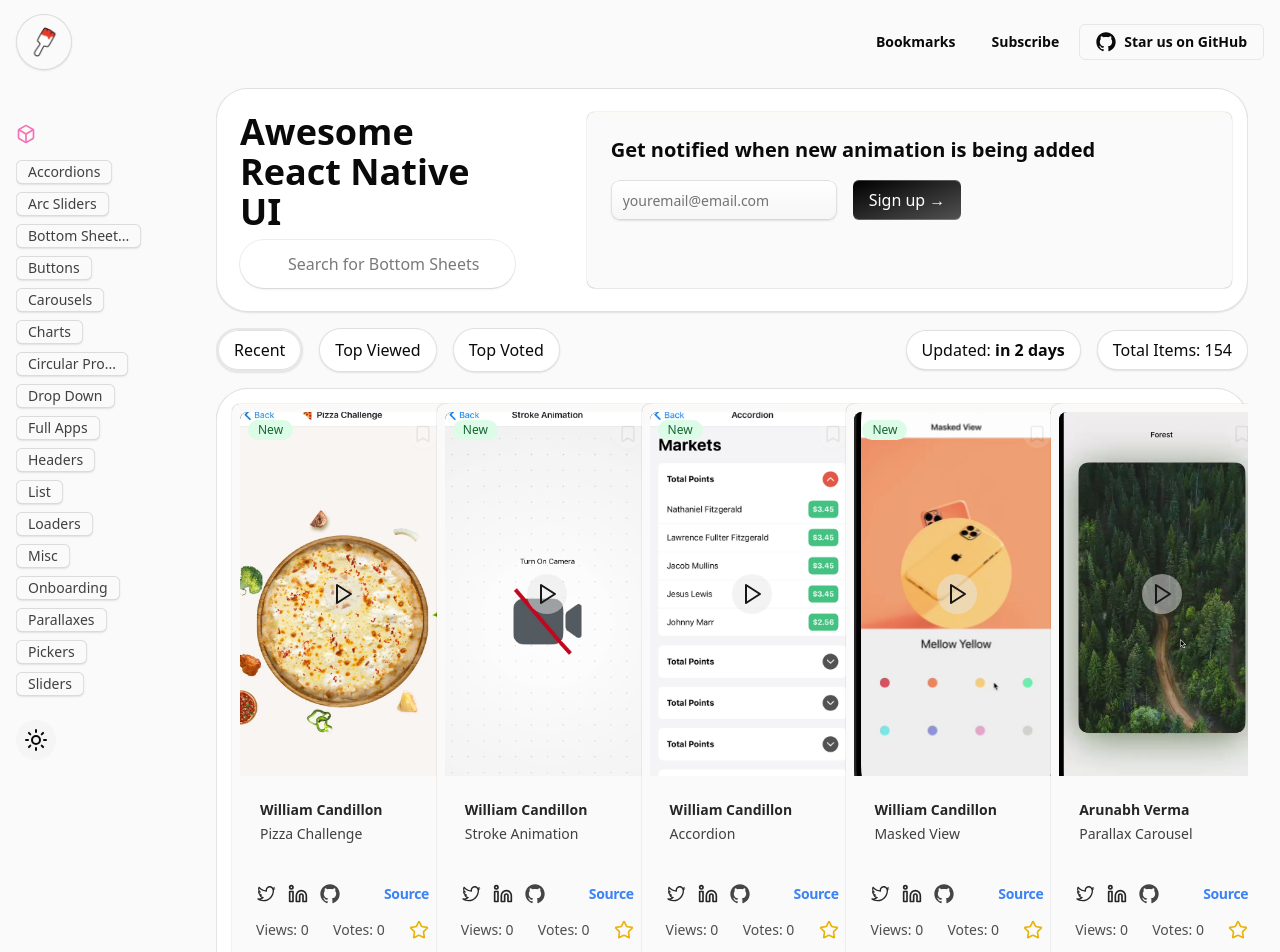
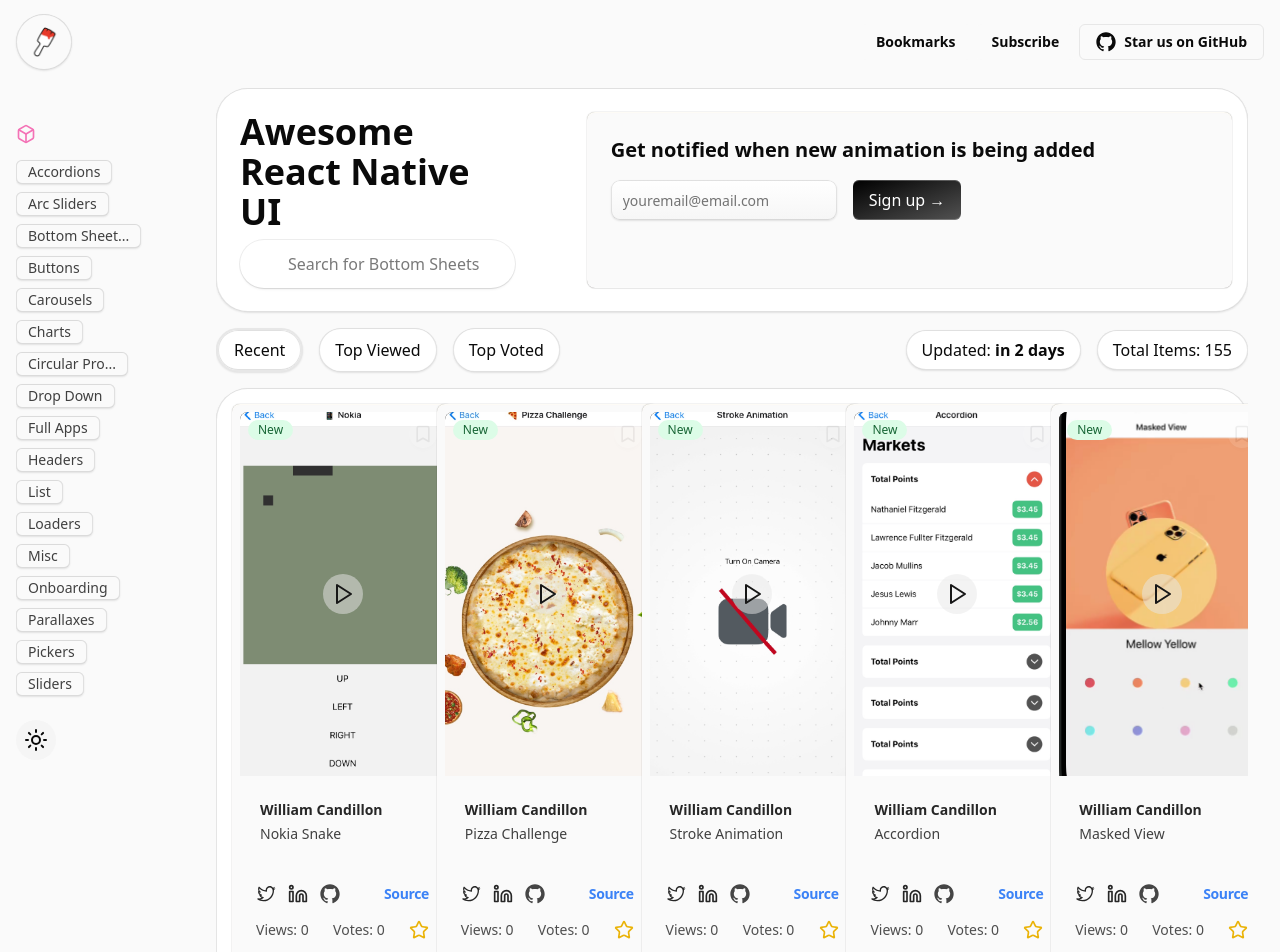
Before and after one commit to mrpmohiburrahman/awesome-react-native-ui, a Next.js app: page / in a window 1280 px wide. Shown: the top 952 px of the page. Built offline with nearby package versions, Linux system fonts and the light colour scheme; no server answers; the database is empty.

Commit message:
✨ add Nokia Snake from William Candillon

```diff
--- a/data/fullapps.ts
+++ b/data/fullapps.ts
@@ -1,6 +1,20 @@
 import type { ItemType } from "./items"
 
 export const full_apps: ItemType[] = [
+  {
+    id: "01JHD1Q46CP7KW4M49A4YZCHXZ",
+    caption: "Nokia Snake",
+    videoSrc: "demo/fullapps/nokia_snake_william_candillon.mp4",
+    thumbnailSrc: "thumbnails/fullapps/nokia_snake_william_candillon.jpg",
+    author: "William Candillon",
+    source:
+      "https://github.com/wcandillon/can-it-be-done-in-react-native/tree/master/reanimated-2/src/PizzaChallenge",
+    twitterId: "wcandillon",
+    linkedInId: "wcandillon",
+    githubId: "wcandillon",
+    category: "Misc",
+    created_at: "2025-01-12T10:42:27.946Z",
+  },
   {
     id: "01JGNC3S3NQCRBGB39YR5WCMZD",
     caption: "Snake",
--- a/scripts/lastCommitDate.json
+++ b/scripts/lastCommitDate.json
@@ -1,3 +1,3 @@
 {
-  "lastCommitDate": "2025-01-12T10:39:39.429Z"
+  "lastCommitDate": "2025-01-12T10:47:05.591Z"
 }
```
Also changed, not shown: public/thumbnails/fullapps/nokia_snake_william_candillon.jpg (added), 1 other file (tests, documents, lock files or other folders).
